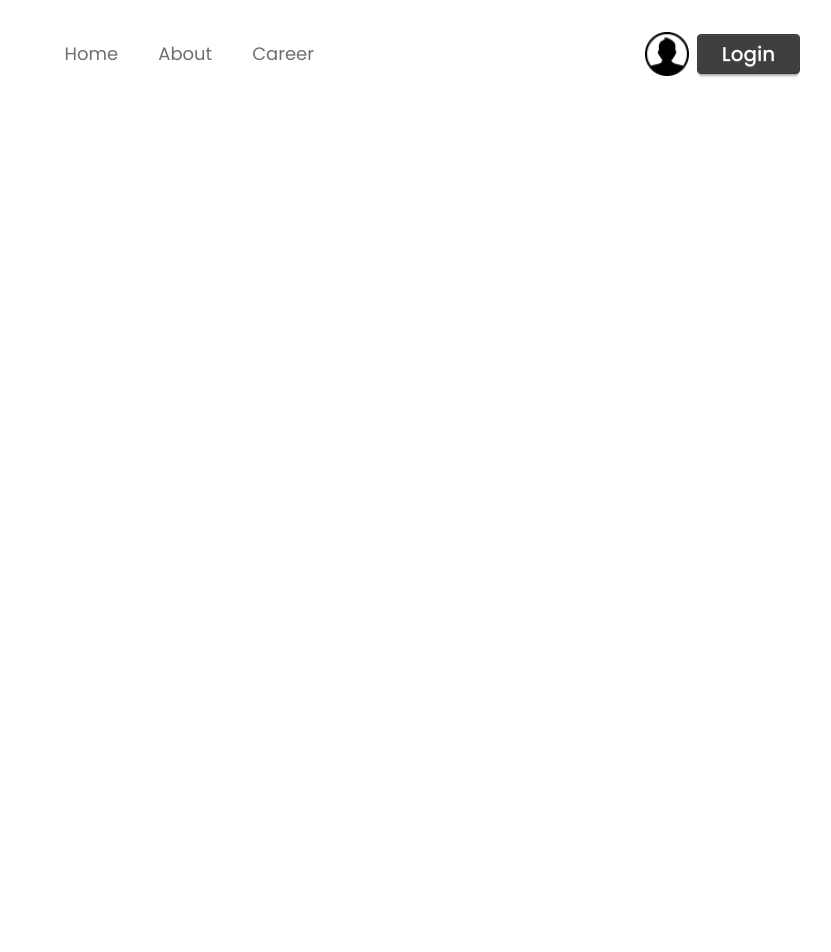
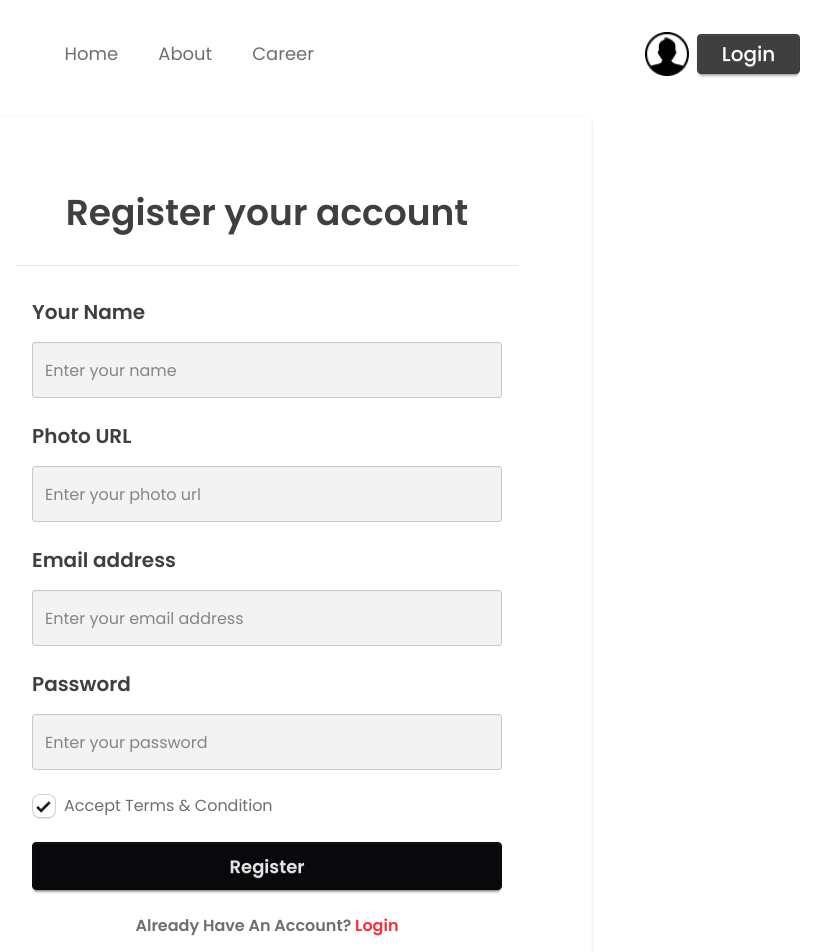
Before and after one commit to muhammad-tamim/web-project-26, a React (Vite) app: page /auth/sign-up in a window 1280 px wide. Shown: the top 952 px of the page, without its empty margins (373-1204 px from the left). Before the commit the page ends 800 px from the top, so only its background shows below. Built offline with nearby package versions, Linux system fonts and the light colour scheme.

Commit message:
style: add signup page static design

```diff
--- a/src/components/structure/Navbar.jsx
+++ b/src/components/structure/Navbar.jsx
@@ -1,6 +1,6 @@
 import React, { Suspense } from 'react';
 import userLogo from '../../assets/logos/user.png';
-import { NavLink } from 'react-router';
+import { Link, NavLink } from 'react-router';
 import { CiMenuFries } from 'react-icons/ci';
 import CategoryMenuItems from './leftSide/CategoryMenuItems';
 
@@ -41,7 +41,7 @@ const Navbar = () => {
             </div>
             <div className='flex gap-2 items-center'>
                 <img className='size-8 md:size-11' src={userLogo} alt="" />
-                <button className='btn btn-secondary text-white font-medium btn-sm  md:btn-md md:text-xl md:px-6'>Login</button>
+                <Link to={'/auth/sign-in'} className='btn btn-secondary text-white font-medium btn-sm  md:btn-md md:text-xl md:px-6'>Login</Link>
             </div>
         </div>
     );
--- a/src/pages/SignUp.jsx
+++ b/src/pages/SignUp.jsx
@@ -1,9 +1,29 @@
 import React from 'react';
+import { Link } from 'react-router';
 
 const SignUp = () => {
     return (
-        <div>
-
+        <div className='my-10 max-w-[650px] mx-auto w-full px-[73px] py-[76px] border border-gray-50 rounded-md shadow space-y-8'>
+            <h1 className='text-center font-semibold text-4xl dark2'>Register your account</h1>
+            <hr className='text-[#E7E7E7]' />
+            <div className='px-4'>
+                <form className='flex flex-col'>
+                    <label className="font-semibold text-xl dark2 mb-4">Your Name</label>
+                    <input type="text" name='name' className="input input-xl text-base w-full dark7 outline-0 mb-6" placeholder="Enter your name" />
+                    <label className="font-semibold text-xl dark2 mb-4">Photo URL</label>
+                    <input type="url" name='url' className="input input-xl text-base w-full dark7 outline-0 mb-6" placeholder="Enter your photo url" />
+                    <label className="font-semibold text-xl dark2 mb-4">Email address</label>
+                    <input type="email" name='email' className="input input-xl text-base w-full dark7 outline-0 mb-6" placeholder="Enter your email address" />
+                    <label className="font-semibold text-xl dark2 mb-4">Password</label>
+                    <input type="password" name='password' className="input input-xl text-base w-full dark7 outline-0 mb-6" placeholder="Enter your password" />
+                    <div className='mb-6 flex items-center gap-2'>
+                        <input type="checkbox" defaultChecked className="checkbox" />
+                        <label className=" dark3">Accept Terms & Condition</label>
+                    </div>
+                    <button type='submit' className="btn btn-neutral w-full btn-lg">Register</button>
+                </form>
+                <p className='font-semibold text-center dark3 mt-6'>Already Have An Account? <Link to={'/auth/sign-in'} className='text-red-500'>Login</Link></p>
+            </div>
         </div>
     );
 };
```
